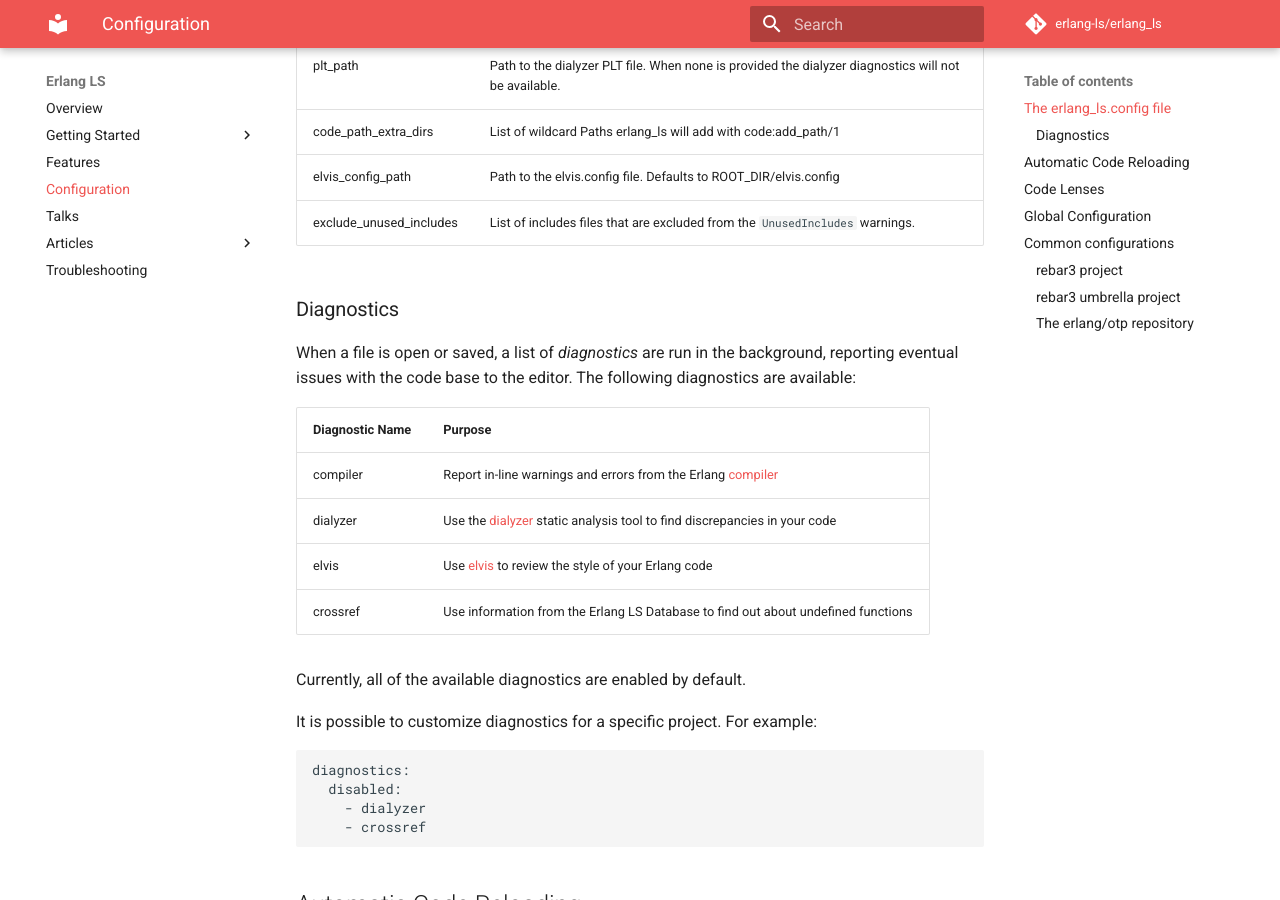
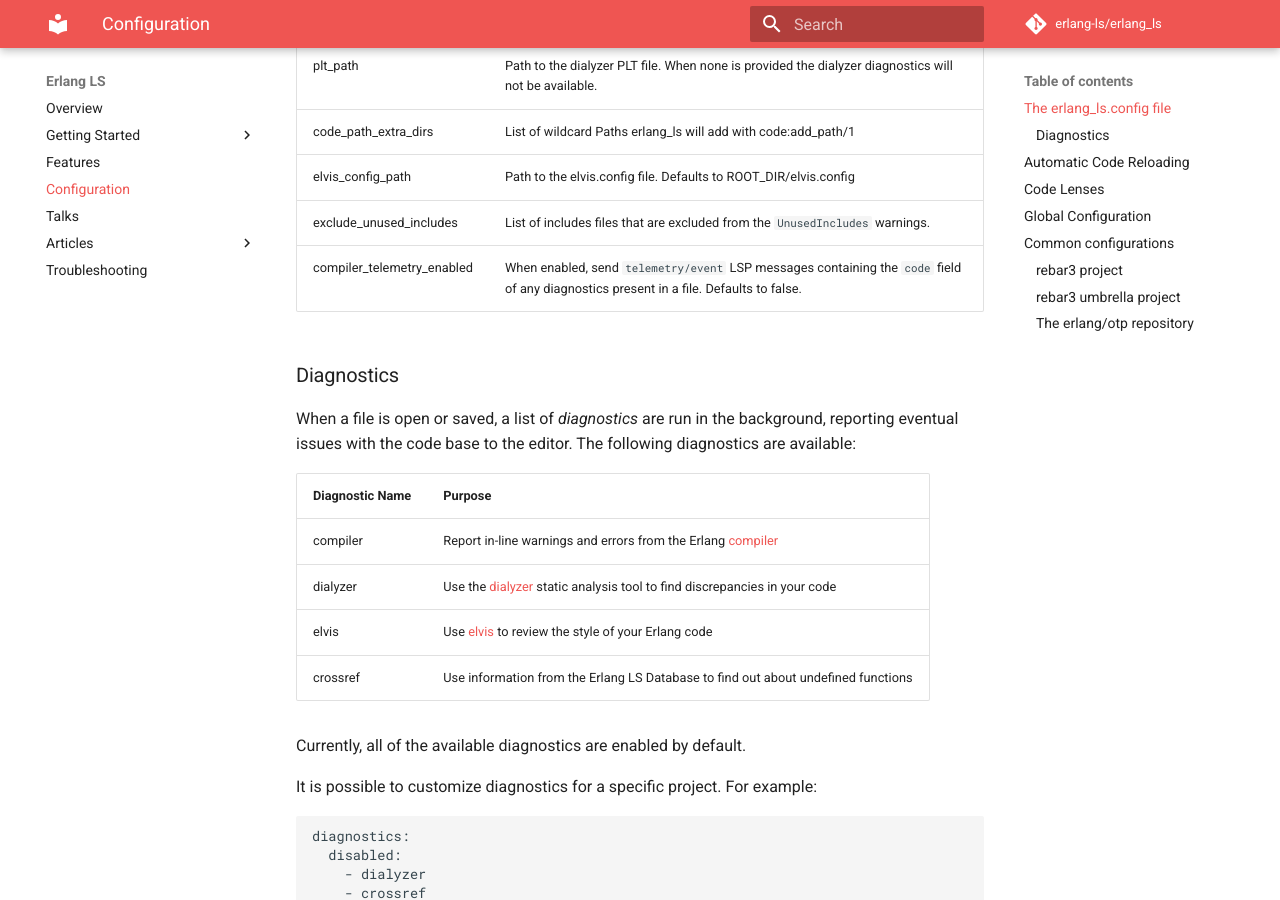
Before and after one commit to erlang-ls/erlang-ls.github.io, an MkDocs documentation site: the page built from docs/configuration.md, in a window 1280 px wide and 900 px high, scrolled down 1443 px. Built offline with MkDocs 1.6.1 and Material for MkDocs 9.7.7, drawn with Linux system fonts in a browser that asks for light colours; comment, search, counter and statistics services are not loaded.

Commit message:
Add documentation for the compiler_telemetry_enabled flag
As landed in https://github.com/erlang-ls/erlang_ls/pull/1079

```diff
--- a/docs/configuration.md
+++ b/docs/configuration.md
@@ -54,6 +54,7 @@ The following customizations are possible:
 | code\_path\_extra\_dirs | List of wildcard Paths erlang\_ls will add with code:add\_path/1                                                                          |
 | elvis\_config\_path     | Path to the elvis.config file. Defaults to ROOT_DIR/elvis.config                                                                          |
 | exclude\_unused\_includes | List of includes files that are excluded from the `UnusedIncludes` warnings.                                                            |
+| compiler\_telemetry\_enabled | When enabled, send `telemetry/event` LSP messages containing the `code` field of any diagnostics present in a file. Defaults to false. |
 
 ### Diagnostics
 
```
